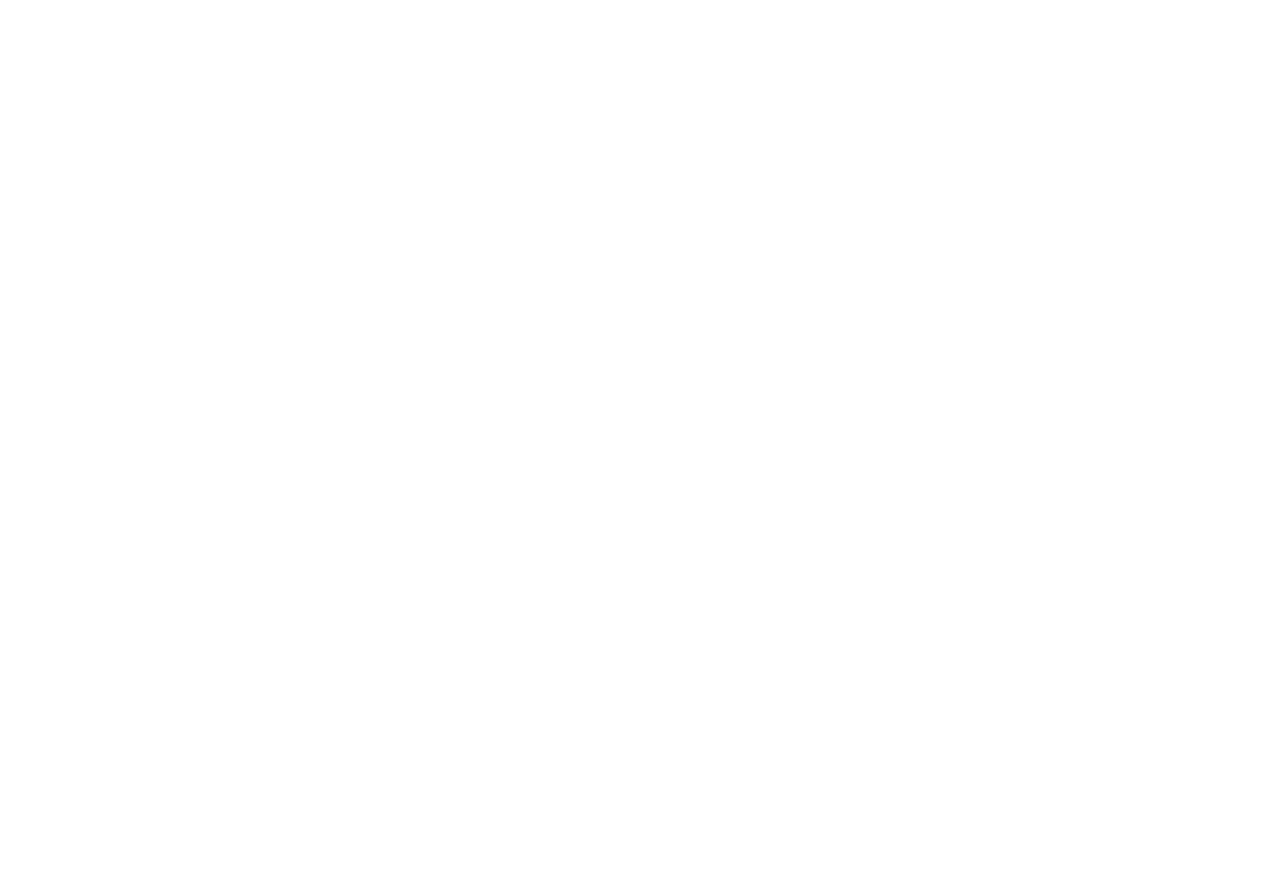
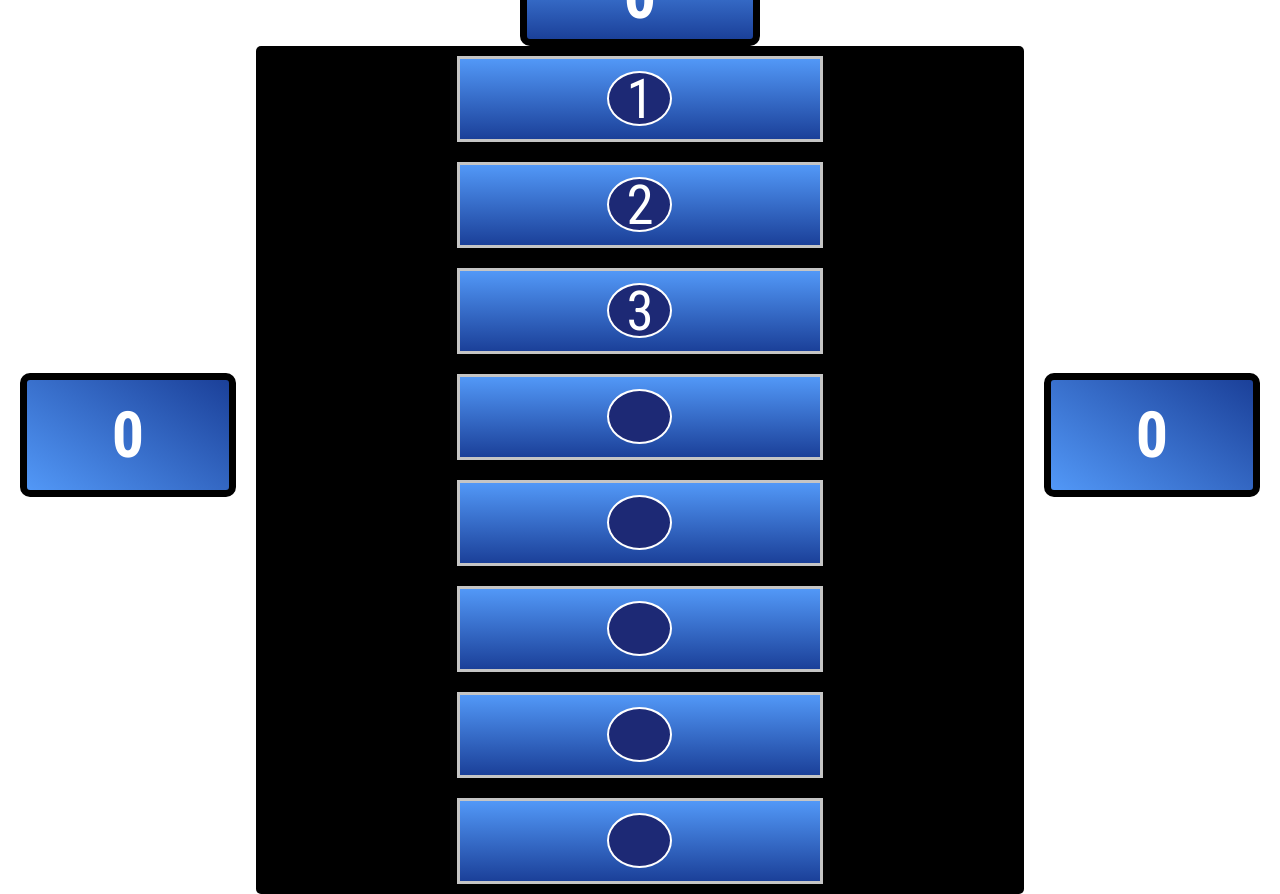
Before and after one commit to cstewa91/family-feud, a plain HTML site: page index.html in a window 1280 px wide. Before the commit the page ends 816 px from the top, so only its background shows below. Drawn offline with nearby package versions, Linux system fonts and the light colour scheme.

Commit message:
started buidling html and skeleton

```diff
--- a/index.html
+++ b/index.html
@@ -5,21 +5,63 @@
     <meta name="viewport" content="width=device-width, initial-scale=1.0">
     <meta http-equiv="X-UA-Compatible" content="ie=edge">
     <script src="https://ajax.googleapis.com/ajax/libs/jquery/3.4.1/jquery.min.js"></script>
+    <link href="https://fonts.googleapis.com/css?family=Roboto+Condensed:400,700&display=swap" rel="stylesheet">
     <link rel="stylesheet" href="style.css">
     <script src="main.js"></script>
 
     <title>Family Feud</title>
 </head>
 <body>
+    <header>
+        <div class="question-container">
+            <div class="question"></div>
+        </div>
+    </header>
     <main>
-        <section id="team-1">
-
+        <section id="team-1" class="team-container">
+            <div class="team-name-container">
+                <input type="text" class="team-name" placeholder="Team 1">
+            </div>
+            <div class="points-container">
+                <div class="points">0</div>
+            </div>
         </section>
-        <section id="game-board">
-
+        <section id="game-board" class="board-container">
+            <div class="answer-points">0</div>
+            <div class="answer-container">
+                <div class="answer answer-1">
+                    <div class="number number-1">1</div>
+                </div>
+                <div class="answer answer-2">
+                    <div class="number number-2">2</div>
+                </div>
+                <div class="answer answer-3">
+                    <div class="number number-3">3</div>
+                </div>
+                <div class="answer answer-4">
+                    <div class="number number-4"></div>
+                </div>
+                <div class="answer answer-5">
+                    <div class="number number-5"></div>
+                </div>
+                <div class="answer answer-6">
+                    <div class="number number-6"></div>
+                </div>
+                <div class="answer answer-7">
+                    <div class="number number-7"></div>
+                </div>
+                <div class="answer answer-8">
+                    <div class="number number-8"></div>
+                </div>
+            </div>
         </section>
-        <section id="team-2">
-
+        <section id="team-2" class="team-container">
+            <div class="team-name-container">
+                <input type="text" class="team-name" placeholder="Team 2">
+            </div>
+            <div class="points-container">
+                <div class="points">0</div>
+            </div>
         </section>
     </main>
     <footer id="footer">
--- a/style.css
+++ b/style.css
@@ -1,4 +1,160 @@
+* {
+    margin: 0;
+}
+
 body {
     height: 100vh;
     width: 100vw;
+    font-family: 'Roboto Condensed', sans-serif;
 }
+
+header {
+    width: 100%;
+    height: 15%;
+}
+
+main {
+    display: flex;
+    flex-flow: row;
+    width: 100%;
+    height: 75%;
+}
+
+.team-container {
+    display: flex;
+    flex-flow: column;
+    align-items: center;
+    flex: 0 0 20%;
+}
+
+.team-name-container {
+    width: 100%;
+    flex: 0 0 20%;
+    display: flex;
+    align-items: center;
+    justify-content: center;
+}
+
+.team-name {
+    color: white;
+    background-color: rgba(255, 255, 255, 0);
+    border: none;
+    font-weight: bold;
+    width: 100%;
+    text-align: center;
+    font-size: 36px;
+}
+
+.team-name:focus {
+    outline-color: rgba(255, 255, 255, 0);
+}
+
+.team-name::placeholder {
+    color: white;
+}
+
+.points-container {
+    width: 100%;
+    flex: 0 0 65%;
+    display: flex;
+    justify-content: center;
+    align-items: center;
+
+}
+
+.points {
+    display: flex;
+    align-items: center;
+    justify-content: center;
+    border-radius: 10px;
+    border: 7px solid black;
+    padding: 5px;
+    text-align: center;
+    width: 75%;
+    height: 100px;
+    font-weight: 900;
+    font-size: 64px;
+    color: white;
+    background: rgb(82,152,247);
+    background: linear-gradient(34deg, rgba(82,152,247,1) 0%, rgba(27,64,153,1) 100%);
+    margin: 0 auto;
+
+}
+
+
+.board-container {
+    display: flex;
+    flex-flow: column;
+    align-items: center;
+    justify-content: center;
+    flex: 0 0 60%;
+}
+
+.answer-points {
+    display: flex;
+    align-items: center;
+    justify-content: center;
+    border-radius: 10px;
+    border: 7px solid black;
+    padding: 5px;
+    text-align: center;
+    width: 28%;
+    height: 100px;
+    font-weight: 900;
+    font-size: 64px;
+    color: white;
+    background: rgb(82,152,247);
+    background: linear-gradient(180deg, rgba(82,152,247,1) 0%, rgba(27,64,153,1) 100%);
+    margin: 0 auto;
+}
+
+.answer-container {
+    width: 100%;
+    display: flex;
+    flex-flow: row;
+    flex-wrap: wrap;
+    justify-content: center;
+    align-items: center;
+    background-color: black;
+    border-radius: 5px;
+}
+
+.answer {
+    flex: 0 0 47%;
+    display: flex;
+    align-items: center;
+    justify-items: center;
+    text-align: center;
+    border: 3px solid rgb(197, 197, 197);
+    height: 80px;
+    margin: 10px;
+    background: rgb(82,152,247);
+    background: linear-gradient(180deg, rgba(82,152,247,1) 0%, rgba(27,64,153,1) 100%);
+}
+
+
+
+.number {
+    display: flex;
+    align-items: center;
+    justify-content: center;
+    margin: 0 auto;
+    vertical-align: middle;
+    text-align: center;
+    color: white;
+    width: 61px;
+    height: 51px;
+    font-size: 55px;
+    background-color: #1d2975;
+    border-radius: 50%;
+    border: 2px solid white;
+}
+
+
+footer {
+    height: 10%;
+}
+
+/* dark blue #1b4099
+light blue #5298f7
+number blue #1d2975 */
```
